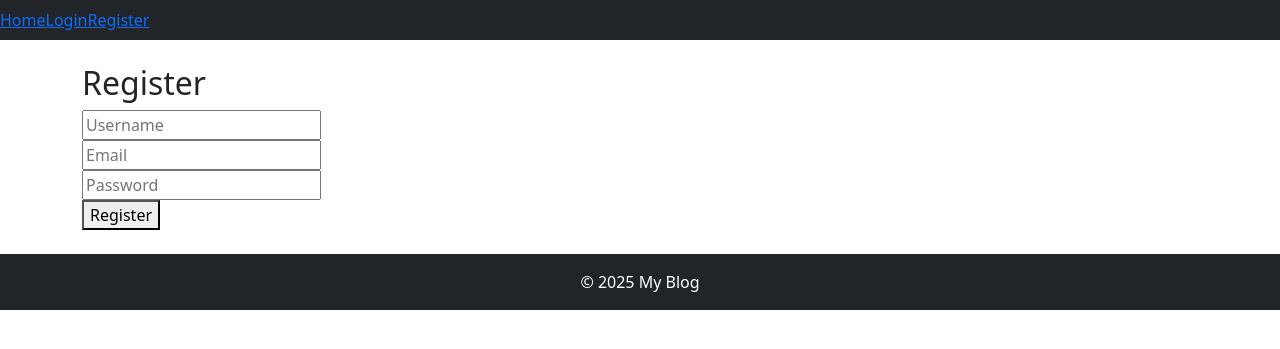
After one commit to PatriciaNekesa/Tunga, a Flask app: page /register in a window 1280 px wide. The commit adds this page. Shown: the top 349 px of the page. Run offline with Flask 3, Linux system fonts and the light colour scheme.

Commit message:
Use templates for the applicatio

```diff
--- a/server.py
+++ b/server.py
@@ -1,7 +1,52 @@
-from flask import Flask, render_template
+from flask import Flask, render_template, redirect, url_for, request, flash
+from flask_sqlalchemy import SQLAlchemy
+from flask_bcrypt import Bcrypt
+from flask_wtf import FlaskForm
+from flask_migrate import Migrate
+from wtforms import StringField, TextAreaField, SubmitField
+from wtforms.validators import DataRequired
+from flask_login import LoginManager, UserMixin, login_user, login_required, logout_user, current_user
+
 app = Flask(__name__)
+app.config['SQLALCHEMY_DATABASE_URI'] = 'sqlite:///blog.db'  # Use PostgreSQL in production
+app.config['SQLALCHEMY_TRACK_MODIFICATIONS'] = False
+app.config['SECRET_KEY'] = 'your_secret_key'
+
+db = SQLAlchemy(app)
+bcrypt = Bcrypt(app)
+login_manager = LoginManager(app)
+login_manager.login_view = "login"
 
 
+# User Model
+class User(db.Model, UserMixin):
+    id = db.Column(db.Integer, primary_key=True)
+    username = db.Column(db.String(100), unique=True, nullable=False)
+    email = db.Column(db.String(120), unique=True, nullable=False)
+    password = db.Column(db.String(60), nullable=False)
+
+# Load user function
+@login_manager.user_loader
+def load_user(user_id):
+    return User.query.get(int(user_id))
+
+
+# Blog Post Model
+class Post(db.Model):
+    id = db.Column(db.Integer, primary_key=True)
+    title = db.Column(db.String(200), nullable=False)
+    content = db.Column(db.Text, nullable=False)
+    author_id = db.Column(db.Integer, db.ForeignKey('user.id'), nullable=False)
+
+# Blog Post Form
+class PostForm(FlaskForm):
+    title = StringField('Title', validators=[DataRequired()])
+    content = TextAreaField('Content', validators=[DataRequired()])
+    submit = SubmitField('Create Post')
+
+# Initialize Database
+with app.app_context():
+    db.create_all()
 
 # Dummy blog posts
 posts = [
@@ -10,8 +55,11 @@ posts = [
 ]
 
 @app.route('/')
+@login_required
 def home():
-    return render_template("index.html", posts=posts)
+    posts = Post.query.all()
+    return render_template('index.html', posts=posts)
+
 
 @app.route('/about')
 def about():
@@ -24,5 +72,58 @@ def view_post(post_id):
     if 0 <= post_id < len(posts):
         return render_template('post.html', post=posts[post_id])
 
+@app.route('/register', methods=['GET', 'POST'])
+def register():
+    if request.method == 'POST':
+        username = request.form['username']
+        email = request.form['email']
+        password = bcrypt.generate_password_hash(request.form['password']).decode('utf-8')
+
+        user = User(username=username, email=email, password=password)
+        db.session.add(user)
+        db.session.commit()
+        flash('Account created! You can now log in.', 'success')
+        return redirect(url_for('login'))
+
+    return render_template('register.html')
+
+@app.route('/login', methods=['GET', 'POST'])
+def login():
+    if request.method == 'POST':
+        email = request.form['email']
+        password = request.form['password']
+        user = User.query.filter_by(email=email).first()
+
+        if user and bcrypt.check_password_hash(user.password, password):
+            login_user(user)
+            flash('Login successful!', 'success')
+            return redirect(url_for('home'))
+        else:
+            flash('Login failed. Check your credentials.', 'danger')
+
+    return render_template('login.html')
+
+
+@app.route('/logout')
+@login_required
+def logout():
+    logout_user()
+    flash('You have been logged out.', 'info')
+    return redirect(url_for('login'))
+
+
+@app.route('/create', methods=['GET', 'POST'])
+@login_required
+def create_post():
+    form = PostForm()
+    if form.validate_on_submit():
+        post = Post(title=form.title.data, content=form.content.data, author_id=current_user.id)
+        db.session.add(post)
+        db.session.commit()
+        flash('Post created successfully!', 'success')
+        return redirect(url_for('home'))
+
+    return render_template('create_post.html', form=form)
+
 if __name__ == '__main__':
     app.run()
--- a/templates/base.html
+++ b/templates/base.html
@@ -9,13 +9,22 @@
 </head>
 <body>
     <nav class="navbar navbar-expand-lg navbar-dark bg-dark">
-        <div class="container">
+            <a href="{{ url_for('home') }}">Home</a>
+            {% if current_user.is_authenticated %}
+                <a href="{{ url_for('create_post') }}">Create Post</a>
+                <a href="{{ url_for('logout') }}">Logout</a>
+            {% else %}
+                <a href="{{ url_for('login') }}">Login</a>
+                <a href="{{ url_for('register') }}">Register</a>
+            {% endif %}
+
+        <!-- <div class="container">
             <a class="navbar-brand" href="{{ url_for('home') }}">My Blog</a>
             <div class="navbar-nav">
                 <a class="nav-link" href="{{ url_for('home') }}">Home</a>
                 <a class="nav-link" href="{{ url_for('about') }}">About</a>
             </div>
-        </div>
+        </div> -->
     </nav>
 
     <div class="container mt-4">
--- /dev/null
+++ b/templates/register.html
@@ -0,0 +1,10 @@
+{% extends "base.html" %}
+{% block content %}
+<h2>Register</h2>
+<form method="POST">
+    <input type="text" name="username" placeholder="Username" required><br>
+    <input type="email" name="email" placeholder="Email" required><br>
+    <input type="password" name="password" placeholder="Password" required><br>
+    <button type="submit">Register</button>
+</form>
+{% endblock %}
```
Also changed, not shown: templates/login.html (added, +9 -0 lines), templates/post.html (+9 -5 lines), instance/blog.db (added).
